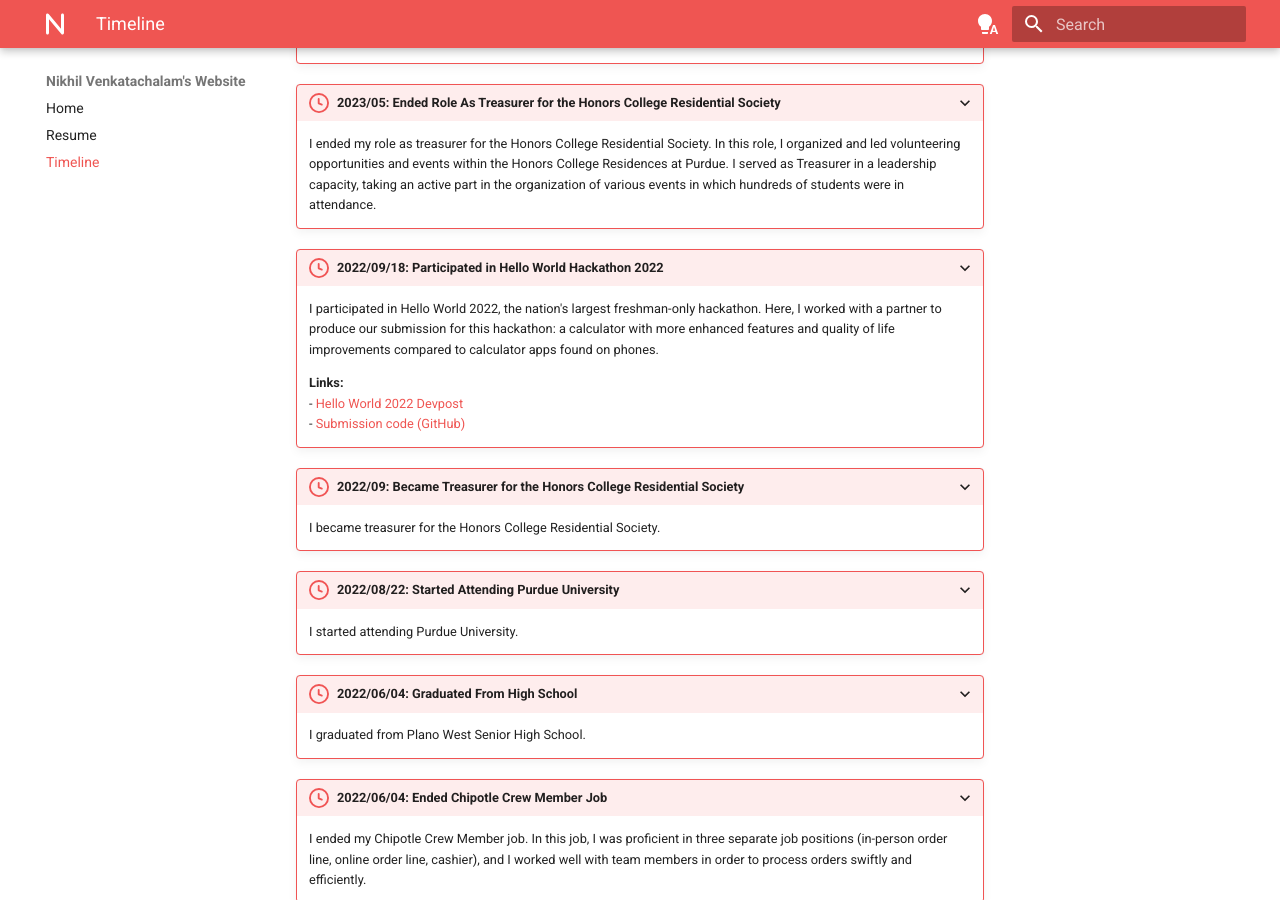
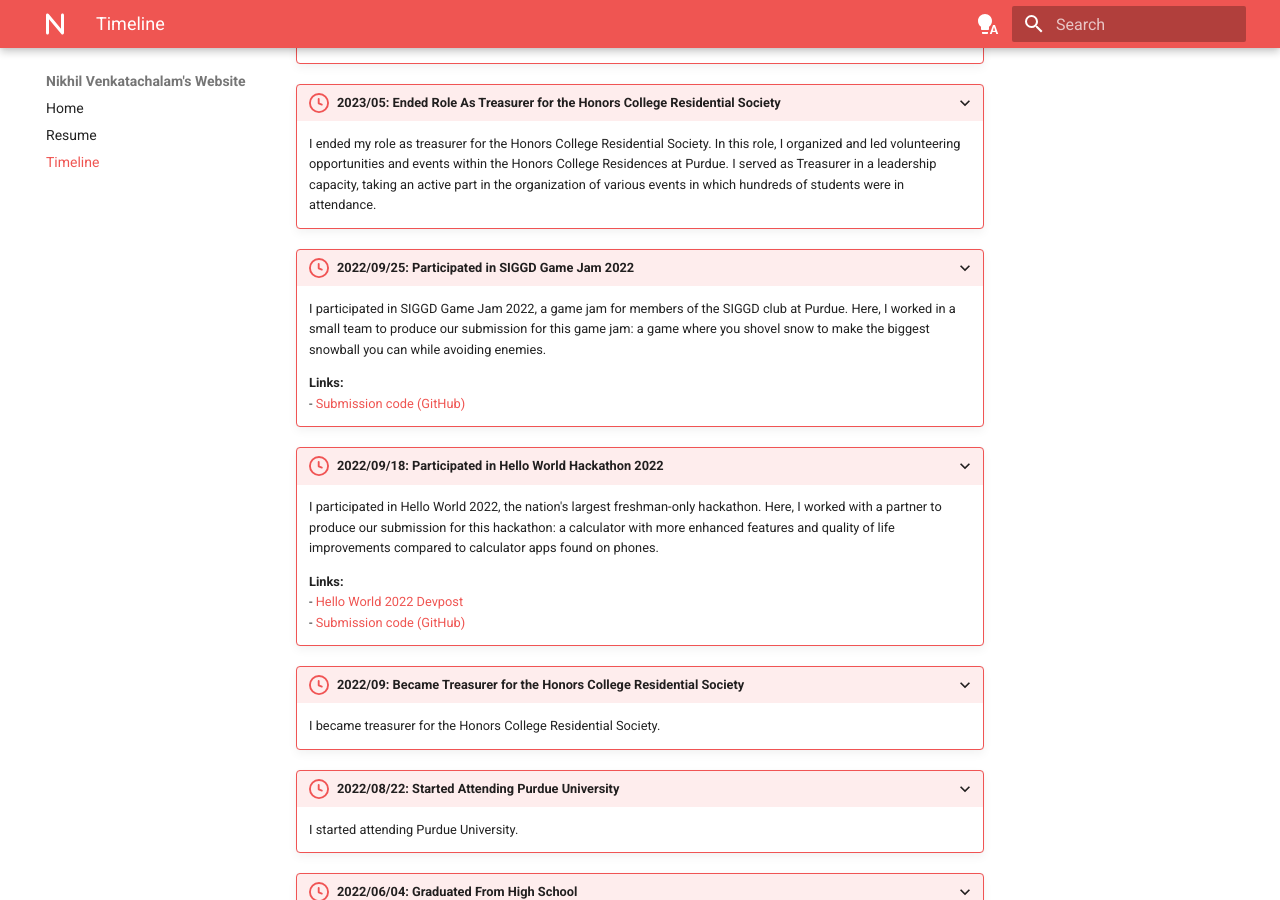
Before and after one commit to heatstroke1234/resume-static-site, an MkDocs documentation site: the page built from docs/timeline.md, in a window 1280 px wide and 900 px high, scrolled down 3127 px. Built offline with MkDocs 1.6.1 and Material for MkDocs 9.7.7, drawn with Linux system fonts in a browser that asks for light colours.

Commit message:
small timeline update

```diff
--- a/docs/timeline.md
+++ b/docs/timeline.md
@@ -130,6 +130,14 @@ Here's what's been going on with me lately.
     I ended my role as treasurer for the Honors College Residential Society. In this role, I organized and led volunteering opportunities and events within the Honors College Residences at Purdue. I served as Treasurer in a leadership capacity, taking an active part in the organization of various events in which hundreds of students were in attendance.
 
 
+???+ timeline "2022/09/25: Participated in SIGGD Game Jam 2022"
+
+    I participated in SIGGD Game Jam 2022, a game jam for members of the SIGGD club at Purdue. Here, I worked in a small team to produce our submission for this game jam: a game where you shovel snow to make the biggest snowball you can while avoiding enemies.
+
+    **Links:**
+    - [Submission code (GitHub)](https://github.com/williamhCode/Game-Jam-2022)
+
+
 ???+ timeline "2022/09/18: Participated in Hello World Hackathon 2022"
 
     I participated in Hello World 2022, the nation's largest freshman-only hackathon. Here, I worked with a partner to produce our submission for this hackathon: a calculator with more enhanced features and quality of life improvements compared to calculator apps found on phones.
```
